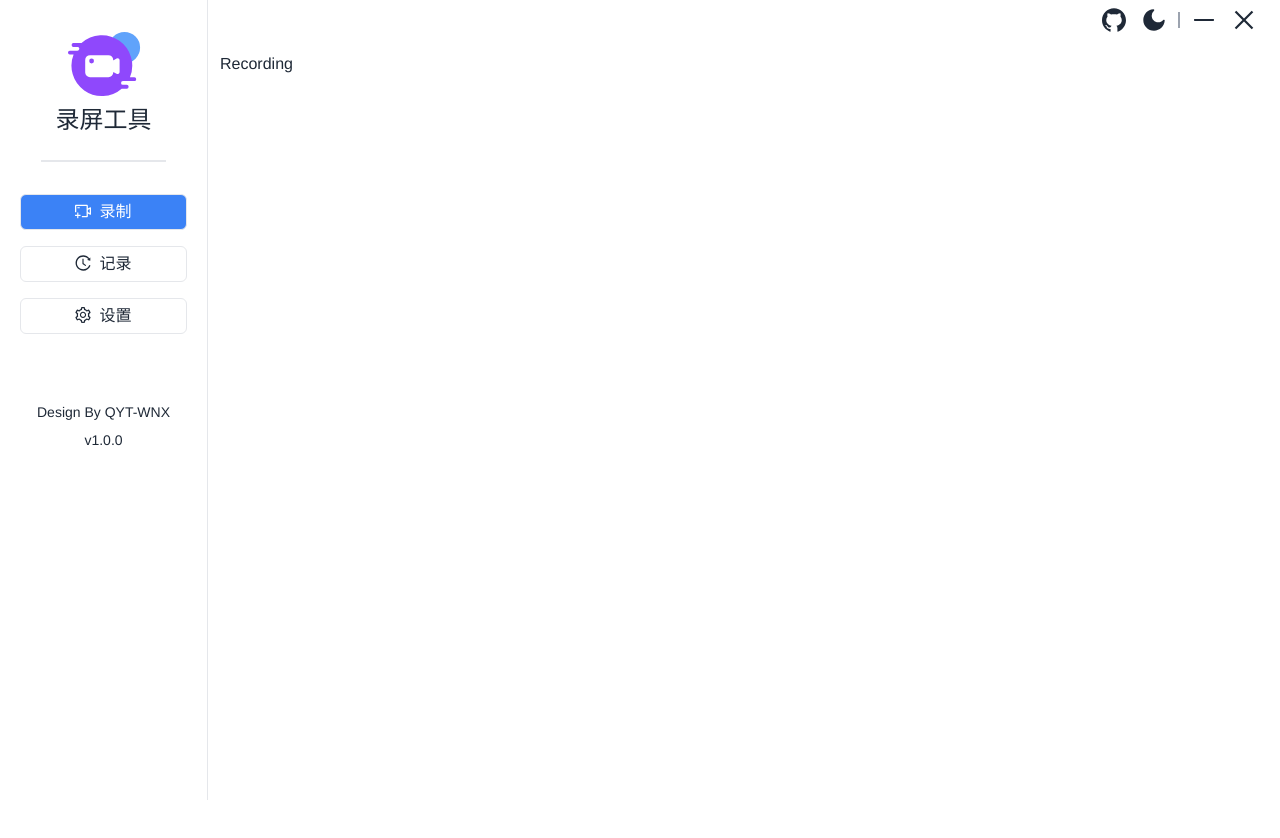
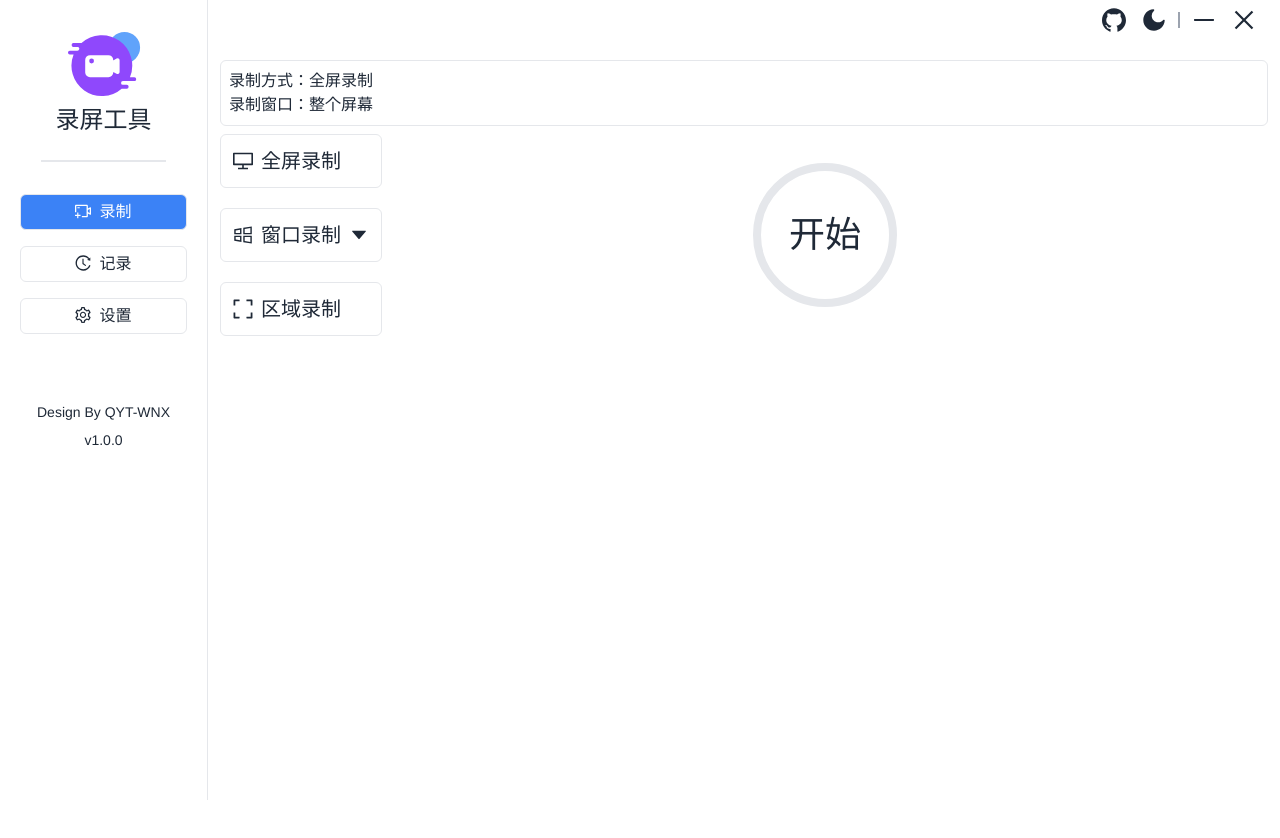
Before and after one commit to qytwnx/screencap-tool, a React (Vite) app: page /#/recording in a window 1280 px wide. After the commit the page ends 800 px from the top, so only its background shows below. Built offline with nearby package versions, Linux system fonts and the light colour scheme.

Commit message:
feat: 规划录制界面

```diff
--- a/src/main/index.ts
+++ b/src/main/index.ts
@@ -5,9 +5,10 @@ import { initDatabase } from './database';
 import {
   registerWindowControl,
   registerOpenUrl,
-  registerFileOperate
+  registerFileOperate,
+  registerSqlOperate,
+  registerRecording
 } from './ipc';
-import { registerSqlOperate } from './ipc/sqlOperate';
 
 // This method will be called when Electron has finished
 // initialization and is ready to create browser windows.
@@ -29,6 +30,7 @@ app.whenReady().then(() => {
   registerOpenUrl();
   registerFileOperate(mainWindow);
   registerSqlOperate();
+  registerRecording();
   if (is.dev) mainWindow.webContents.openDevTools();
 
   app.on('activate', function () {
--- a/src/main/ipc/index.ts
+++ b/src/main/ipc/index.ts
@@ -1,3 +1,5 @@
 export { registerWindowControl } from './windowControl';
 export { registerOpenUrl } from './openUrl';
 export { registerFileOperate } from './file';
+export { registerSqlOperate } from './sqlOperate';
+export { registerRecording } from './recording';
--- /dev/null
+++ b/src/main/ipc/recording.ts
@@ -0,0 +1,7 @@
+import { ipcMain } from 'electron';
+
+export const registerRecording = (): void => {
+  ipcMain.on('recordingStart', () => {
+    console.log(66666);
+  });
+};
--- a/src/preload/index.d.ts
+++ b/src/preload/index.d.ts
@@ -13,6 +13,7 @@ declare global {
       deleteSettingById: (data: ISetting) => Promise<number>;
       updateSettingById: (data: ISetting) => Promise<number>;
       selectOneSetting: (data: ISetting) => Promise<ISetting>;
+      recordingStart: () => void;
     };
   }
 }
--- a/src/preload/index.ts
+++ b/src/preload/index.ts
@@ -12,7 +12,9 @@ const api = {
   openUrl: (url: string) => {
     ipcRenderer.send('openUrl', url);
   },
-  chooseFilePath: (defaultPath?: string): Promise<Array<string> | undefined> => {
+  chooseFilePath: (
+    defaultPath?: string
+  ): Promise<Array<string> | undefined> => {
     return ipcRenderer.invoke('chooseFilePath', defaultPath);
   },
   deleteSettingById: (data: ISetting): Promise<number> => {
@@ -23,6 +25,9 @@ const api = {
   },
   selectOneSetting: (data: ISetting): Promise<ISetting> => {
     return ipcRenderer.invoke('selectOneSetting', data);
+  },
+  recordingStart: () => {
+    ipcRenderer.send('recordingStart');
   }
 };
 
--- a/src/renderer/src/App.tsx
+++ b/src/renderer/src/App.tsx
@@ -15,9 +15,11 @@ function App(): JSX.Element {
         <div className="flex-shrink-0">
           <Aside />
         </div>
-        <div className="flex-1">
-          <Header />
-          <div className="p-3 w-full h-full">
+        <div className="flex-1 flex flex-col">
+          <div className="flex-shrink-0">
+            <Header />
+          </div>
+          <div className="p-3 w-full flex-1">
             <ConfigProvider
               theme={{
                 algorithm: isdark ? theme.darkAlgorithm : theme.defaultAlgorithm
--- /dev/null
+++ b/src/renderer/src/views/recording/index.module.less
@@ -0,0 +1,21 @@
+.recording-container {
+  @apply w-full h-full flex flex-col;
+  .recording-container-info {
+    @apply border my-2 p-2 rounded-md;
+  }
+  .recording-container-operate {
+    @apply w-full flex;
+    .recording-container-operate-option {
+      @apply flex-shrink-0 flex flex-col gap-5;
+      .recording-container-operate-option-item {
+        @apply flex gap-2 text-xl border p-3 rounded-md;
+      }
+    }
+    .recording-container-operate-button {
+      @apply flex-1 flex-shrink-0 flex flex-col justify-center items-center;
+      .recording-container-operate-button-start {
+        @apply w-36 h-36 cursor-pointer hover:bg-blue-500 flex items-center justify-center rounded-full border-8 text-4xl font-bold;
+      }
+    }
+  }
+}
--- a/src/renderer/src/views/recording/index.tsx
+++ b/src/renderer/src/views/recording/index.tsx
@@ -1,7 +1,50 @@
+import {
+  CaretDownOutlined,
+  DesktopOutlined,
+  ExpandOutlined,
+  WindowsOutlined
+} from '@ant-design/icons';
+import styles from './index.module.less';
+
 const Recording = () => {
+  const handleStartRecording = () => {
+    window.api.recordingStart();
+  };
+
   return (
     <>
-      <div>Recording</div>
+      <div className={styles['recording-container']}>
+        <div className={styles['recording-container-info']}>
+          <div>录制方式：全屏录制</div>
+          <div>录制窗口：整个屏幕</div>
+          <div></div>
+        </div>
+        <div className={styles['recording-container-operate']}>
+          <div className={styles['recording-container-operate-option']}>
+            <div className={styles['recording-container-operate-option-item']}>
+              <DesktopOutlined />
+              <div>全屏录制</div>
+            </div>
+            <div className={styles['recording-container-operate-option-item']}>
+              <WindowsOutlined />
+              <div>窗口录制</div>
+              <CaretDownOutlined />
+            </div>
+            <div className={styles['recording-container-operate-option-item']}>
+              <ExpandOutlined />
+              <div>区域录制</div>
+            </div>
+          </div>
+          <div className={styles['recording-container-operate-button']}>
+            <div
+              className={styles['recording-container-operate-button-start']}
+              onClick={() => handleStartRecording()}
+            >
+              开始
+            </div>
+          </div>
+        </div>
+      </div>
     </>
   );
 };
```
Also changed, not shown: src/renderer/src/views/recording/index.less (deleted).
